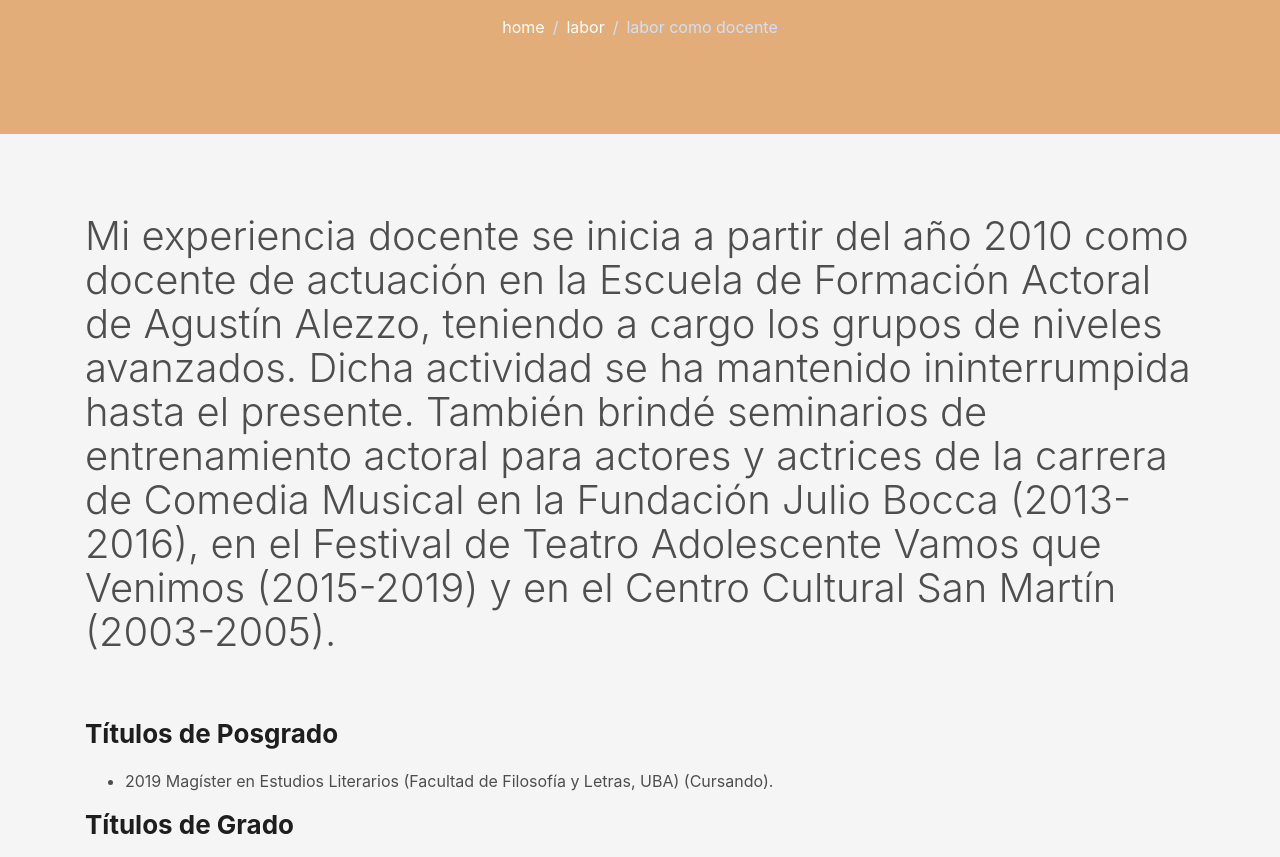
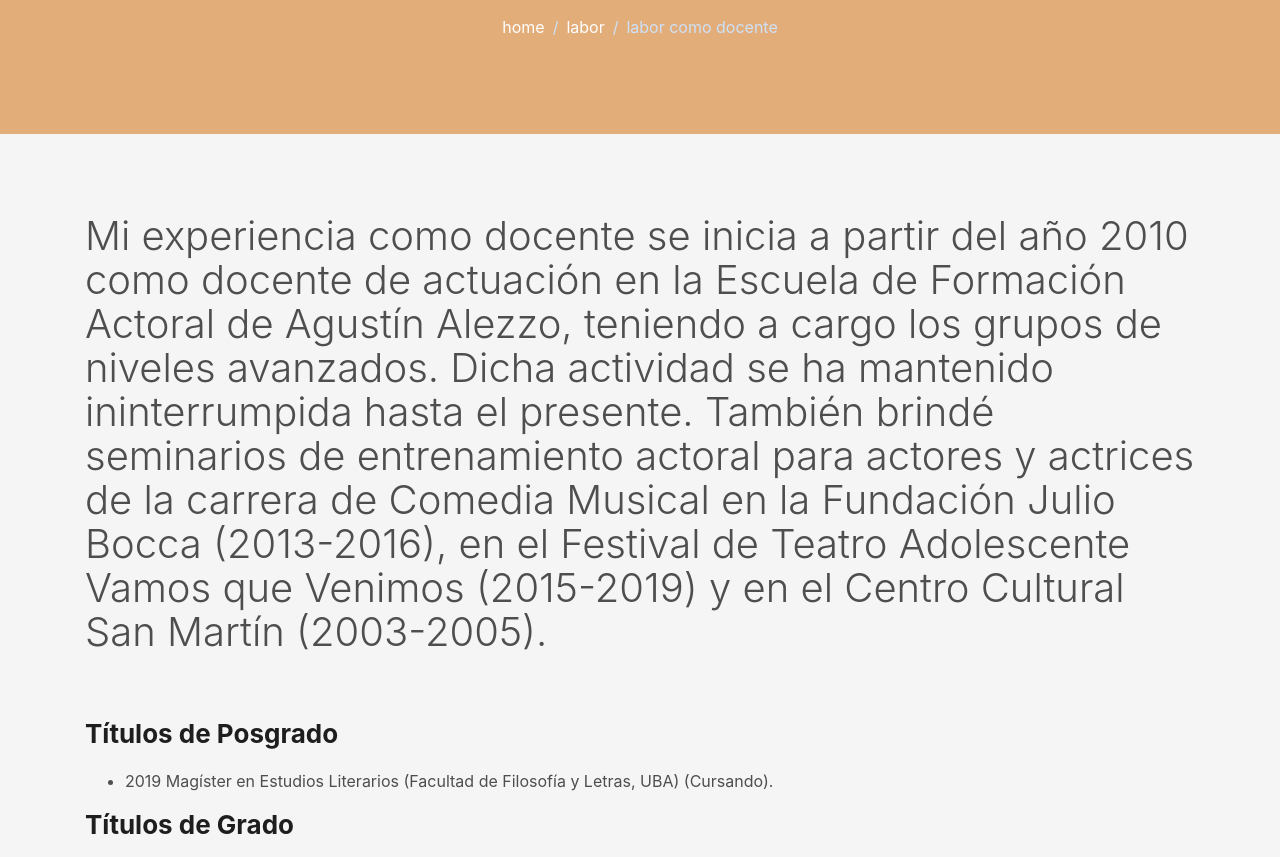
Before and after one commit to vickyalsua/nico_dominici_web, a plain HTML site: page labor-docente.html in a window 1280 px wide. Shown: the part 216-1073 px from the top of the page. Drawn offline with Linux system fonts and the light colour scheme.

Commit message:
agregue como en mi experiencia como docente...

```diff
--- a/labor-docente.html
+++ b/labor-docente.html
@@ -108,7 +108,7 @@
         <div class="portfolio-description">
 
           <p class="display-5">
-          Mi experiencia docente se inicia a partir del año 2010 como docente de actuación en la Escuela de Formación Actoral de Agustín Alezzo, teniendo a cargo los grupos de niveles avanzados. Dicha actividad se ha mantenido ininterrumpida hasta el presente.
+          Mi experiencia como docente se inicia a partir del año 2010 como docente de actuación en la Escuela de Formación Actoral de Agustín Alezzo, teniendo a cargo los grupos de niveles avanzados. Dicha actividad se ha mantenido ininterrumpida hasta el presente.
           También brindé seminarios de entrenamiento actoral para actores y actrices de la carrera de Comedia Musical en la Fundación Julio Bocca (2013-2016), en el Festival de Teatro Adolescente Vamos que Venimos (2015-2019) y en el Centro Cultural San Martín (2003-2005).
           </p>
           <br>
```
